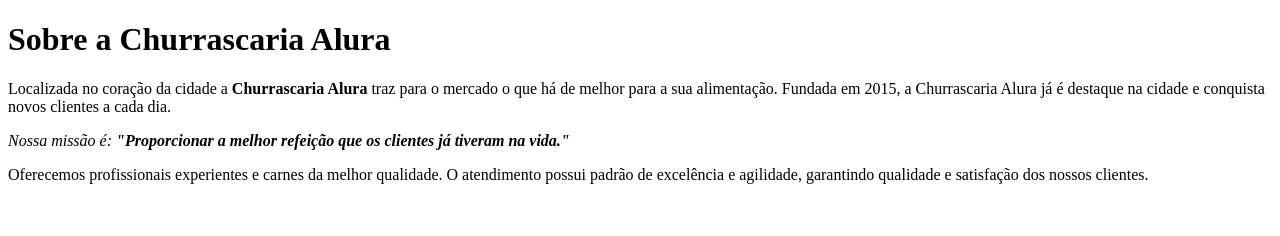
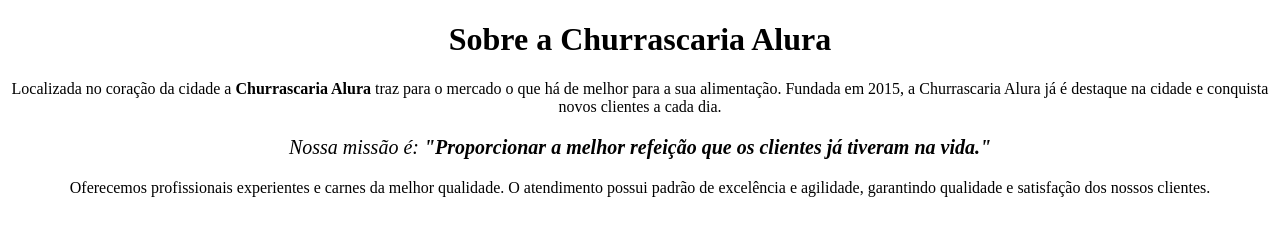
Before and after one commit to armanoalves/html-css-I, a plain HTML site: page index.html in a window 1280 px wide. Drawn offline with Linux system fonts and the light colour scheme.

Commit message:
Primeiras alterações de estilo da página

```diff
--- a/index.html
+++ b/index.html
@@ -5,12 +5,12 @@
         <title>Churrascaria Alura</title>
     </head>
     <body>
-        <h1>Sobre a Churrascaria Alura</h1>
+        <h1 style="text-align: center;">Sobre a Churrascaria Alura</h1>
 
-        <p>Localizada no coração da cidade a <strong>Churrascaria Alura</strong> traz para o mercado o que há de melhor para a sua alimentação. Fundada em 2015, a Churrascaria Alura já é destaque na cidade e conquista novos clientes a cada dia.</p>
+        <p style="text-align: center;">Localizada no coração da cidade a <strong>Churrascaria Alura</strong> traz para o mercado o que há de melhor para a sua alimentação. Fundada em 2015, a Churrascaria Alura já é destaque na cidade e conquista novos clientes a cada dia.</p>
 
-        <p><em>Nossa missão é: <strong>"Proporcionar a melhor refeição que os clientes já tiveram na vida."</strong></em></p>
+        <p style="font-size: 20px; text-align: center;"><em>Nossa missão é: <strong>"Proporcionar a melhor refeição que os clientes já tiveram na vida."</strong></em></p>
 
-        <p>Oferecemos profissionais experientes e carnes da melhor qualidade. O atendimento possui padrão de excelência e agilidade, garantindo qualidade e satisfação dos nossos clientes.</p>
+        <p style="text-align: center;">Oferecemos profissionais experientes e carnes da melhor qualidade. O atendimento possui padrão de excelência e agilidade, garantindo qualidade e satisfação dos nossos clientes.</p>
     </body>
 </html>
```
